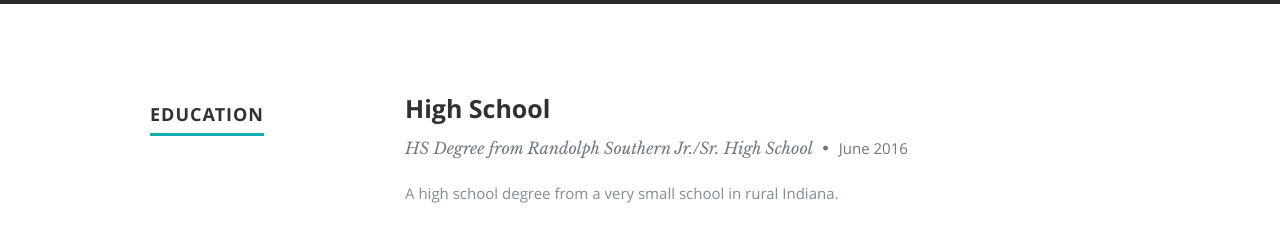
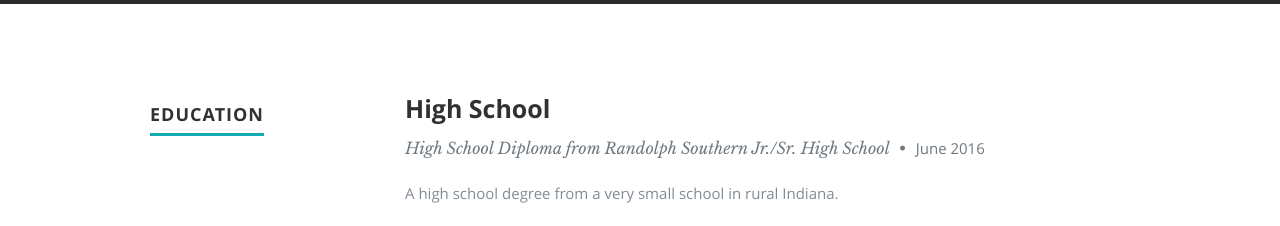
Before and after one commit to mdnessel/mdnessel.github.io, a plain HTML site: page index.html in a window 1280 px wide. Shown: the part 1180-1406 px from the top of the page. Drawn offline with nearby package versions, Linux system fonts and the light colour scheme.

Commit message:
Fix incorrect phrasing

```diff
--- a/index.html
+++ b/index.html
@@ -114,7 +114,7 @@
                <div class="twelve columns">
 
                   <h3>High School</h3>
-                  <p class="info">HS Degree from Randolph Southern Jr./Sr. High School <span>&bull;</span> <em class="date">June 2016</em></p>
+                  <p class="info">High School Diploma from Randolph Southern Jr./Sr. High School <span>&bull;</span> <em class="date">June 2016</em></p>
 
                   <p>
                   A high school degree from a very small school in rural Indiana.
```
